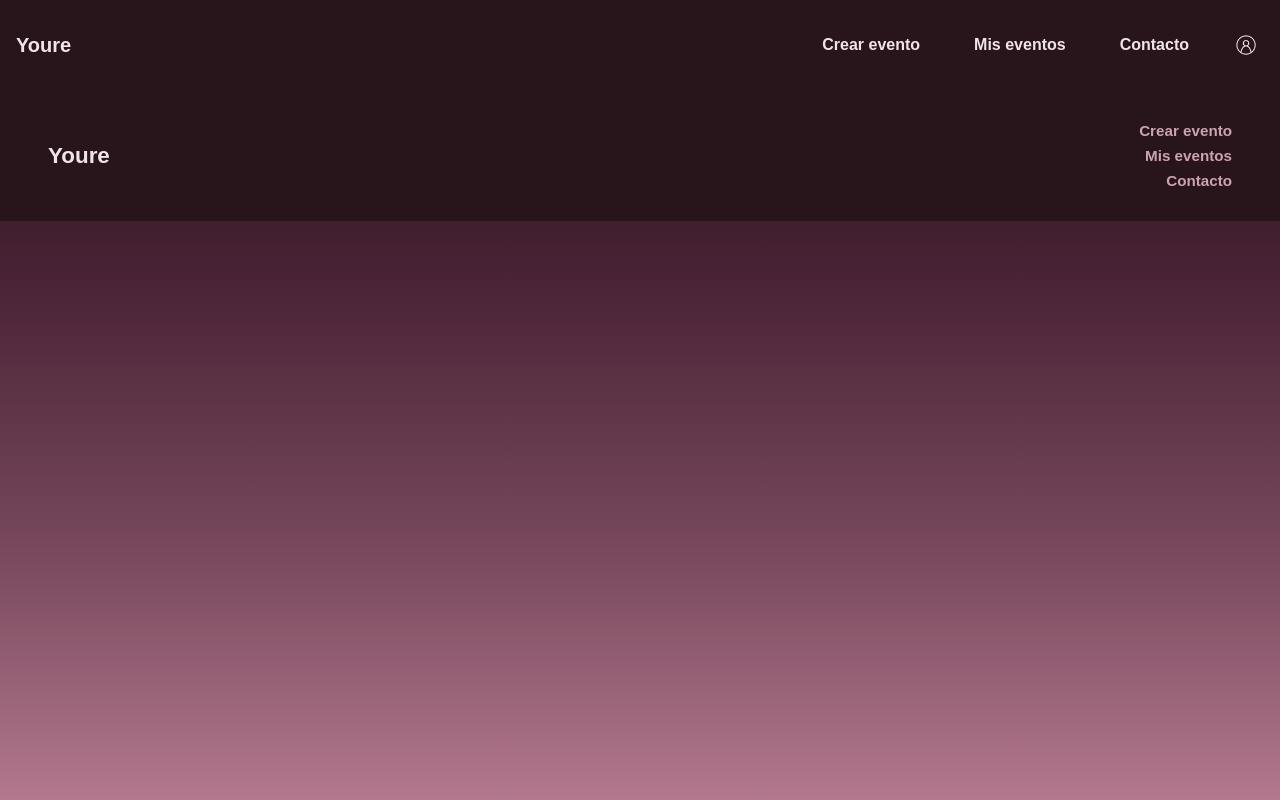
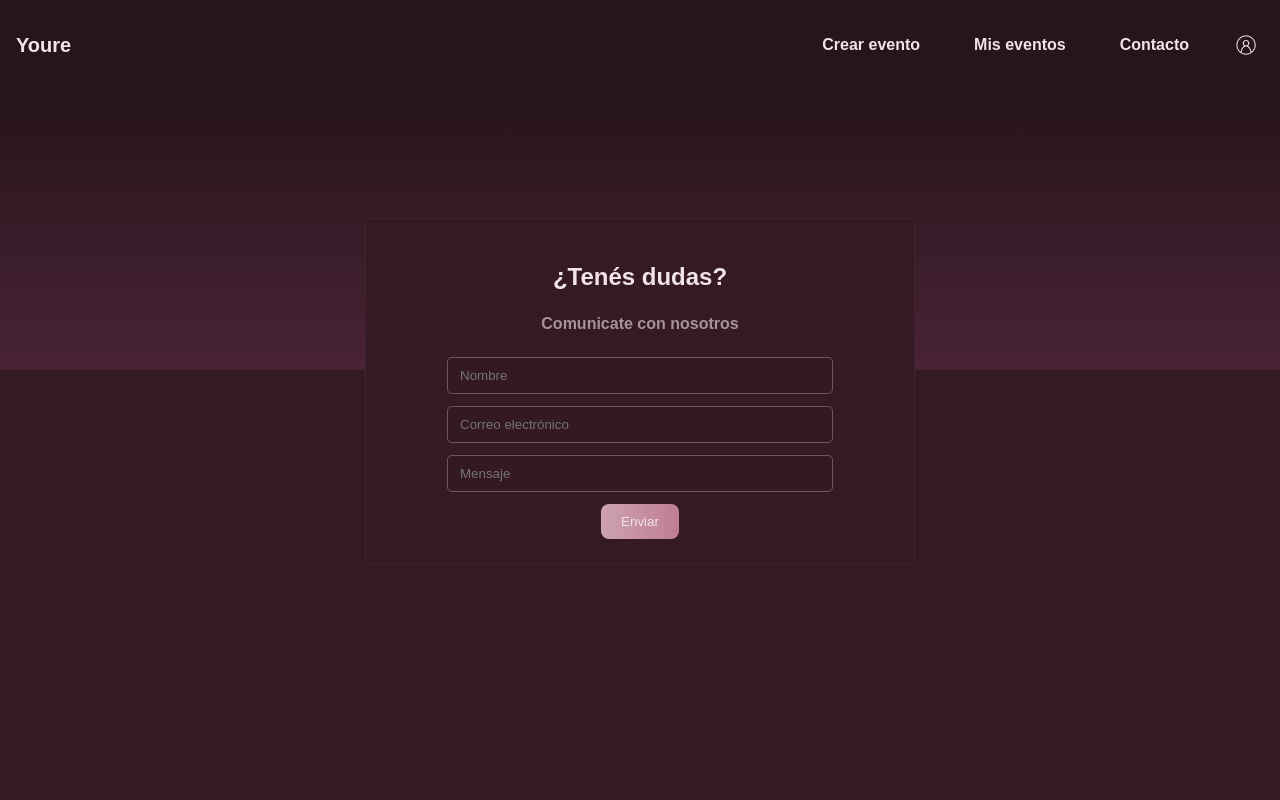
Before and after one commit to candeflres/event-manager, an Angular app in the folder frontend/: page /contact in a window 1280 px wide. Before the commit this address led to /. Shown: the top 800 px of the page. Built offline with nearby package versions, Linux system fonts and the light colour scheme.

Commit message:
contact frontend

```diff
--- /dev/null
+++ b/frontend/src/app/pages/contact/contact.css
@@ -0,0 +1,80 @@
+.contact {
+  min-height: 100vh;
+  display: flex;
+  justify-content: center;
+  background: linear-gradient(to bottom, transparent 33%, #351923 33%);
+  align-items: flex-start;
+  padding-top: 6vh;
+}
+
+.contact-card input {
+  width: 360px;
+  padding: 10px 12px;
+
+  background: rgba(53, 25, 35, 0.5);
+  border: 1px solid rgba(241, 228, 233, 0.3);
+  border-radius: 5px;
+
+  color: rgba(241, 228, 233, 0.8);
+  outline: none;
+}
+
+.contact-card {
+  margin: 0;
+  margin-top: 10vh;
+  padding: 24px;
+  width: 500px;
+
+  display: flex;
+  flex-direction: column;
+  gap: 16px;
+
+  background: #351923;
+  border: 1px solid rgba(87, 62, 71, 0.3);
+  border-radius: 5px;
+}
+
+.contact-card h2 {
+  color: #f1e4e9;
+  text-align: center;
+  padding-left: 0;
+  margin-bottom: 8px;
+}
+.contact-card p {
+  color: rgba(241, 228, 233, 0.6);
+  text-align: center;
+  margin: 0 0 8px 0;
+}
+
+.contact-card form {
+  display: flex;
+  flex-direction: column;
+  gap: 12px;
+  align-items: center;
+}
+
+.submit {
+  background: linear-gradient(90deg, #cda2b1 0%, #bf7d94 100%);
+  color: #f1e4e9;
+  border: none;
+  padding: 10px 20px;
+  border-radius: 8px;
+  font-family: 'Poppins', sans-serif;
+  font-size: px;
+  font-weight: 500;
+  cursor: pointer;
+  transition: all 0.2s ease;
+  transition:
+    transform 0.2s ease,
+    box-shadow 0.2s ease,
+    background 0.2s ease,
+    color 0.2s ease,
+    border 0.2s ease;
+}
+
+.submit:hover {
+  box-shadow: 0 8px 10px rgba(0, 0, 0, 0.35);
+  background: #f1e4e9;
+  color: #b87a8f;
+  border: 1px solid #b87a8f;
+}
--- /dev/null
+++ b/frontend/src/app/pages/contact/contact.html
@@ -0,0 +1,16 @@
+<section class="contact">
+  <section class="contact-card">
+    <h2>¿Tenés dudas?</h2>
+    <p>Comunicate con nosotros</p>
+
+    <form>
+      <input type="text" placeholder="Nombre" />
+      <input type="email" placeholder="Correo electrónico" />
+      <input type="text" placeholder="Mensaje" />
+
+      <div class="actions">
+        <button routerLink="/message-sent" class="submit" type="submit">Enviar</button>
+      </div>
+    </form>
+  </section>
+</section>
```
Also changed, not shown: frontend/src/app/app.routes.ts (+10 -0 lines), frontend/src/app/pages/contact/contact.ts (added, +11 -0 lines).
